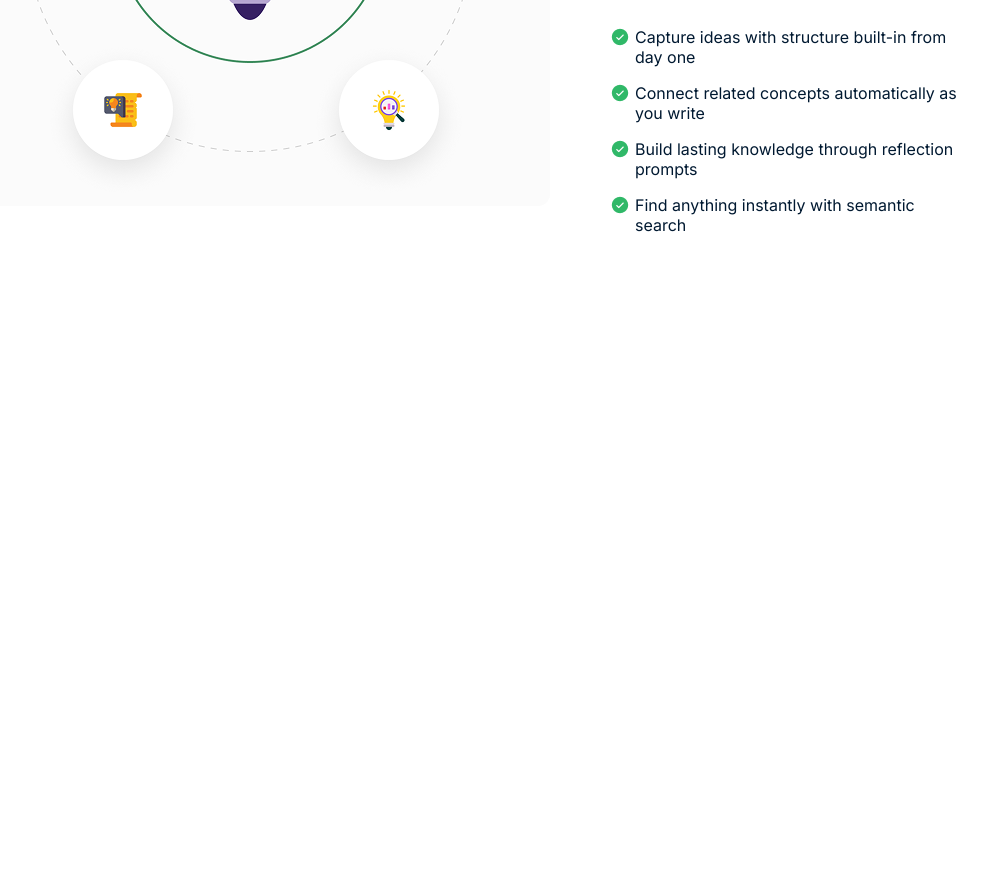
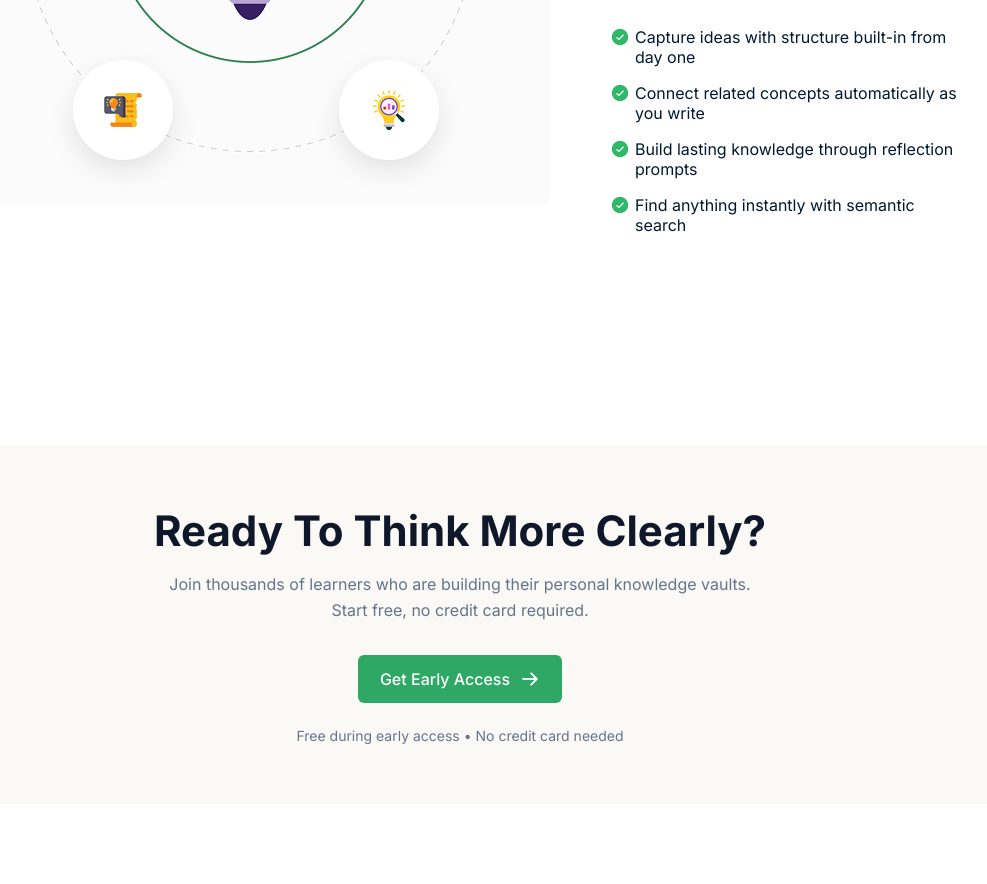
Before and after one commit to Nabil593/PH-A01-Knowledge-Vault, a plain HTML site: page index.html in a window 1280 px wide. Shown: the part 1887-2771 px from the top of the page, without its empty margins (180-1167 px from the left). Before the commit the page ends 2252 px from the top, so only its background shows below. Drawn offline with Linux system fonts and the light colour scheme; a web font is replaced by a local one.

Commit message:
challenge part done

```diff
--- a/index.html
+++ b/index.html
@@ -106,7 +106,8 @@
          <div class="second-brain-content">
             <p class="p-1">THE SOLUTION</p>
             <h1>Your second brain, structured by design.</h1>
-            <p class="p-2">Personal Knowledge Vault isn't another note-taking app.<br>It's a thinking environment where every note, link, and summary<br>becomes part of an interconnected web of understanding.</p>
+            <p class="p-2">Personal Knowledge Vault isn't another note-taking app.<br>It's a thinking environment where every note, link, and summary<br>becomes part of an interconnected web of understanding.
+            </p>
             <div class="check-list">
                 <p><img src="./assets/CheckCircle.png" alt="CheckCircle">Capture ideas with structure built-in from day one</p>
                 <p><img src="./assets/CheckCircle.png" alt="CheckCircle">Connect related concepts automatically as you write</p>
@@ -118,5 +119,21 @@
 
 
 
+    <section class="early-access-section">
+        <div class="early-access-box">
+            <!-- title -->
+            <h1>Ready To Think More Clearly?</h1>
+            <p class="subtitle">Join thousands of learners who are building their personal knowledge vaults.<br>Start free, no credit card required.
+            </p>
+
+            <!-- button -->
+            <a href="#" class="btn first">Get Early Access <img src="./assets/ArrowRight.png" alt="ArrowRight-icon"></a>
+
+            <!-- note -->
+             <p class="note">Free during early access • No credit card needed</p>
+        </div>
+    </section>
+
+
 </body>
 </html>
--- a/style.css
+++ b/style.css
@@ -260,3 +260,38 @@ main {
   height: 20px;
   flex-shrink: 0;
 }
+
+
+
+
+/* Early Access Section */
+.early-access-section {
+  padding: 80px 5%;
+  display: flex;
+  justify-content: center;
+}
+.early-access-box {
+  background: #faf9f5;
+  border-radius: 16px;
+  padding: 60px 0px;
+  width: 100%;
+  max-width: 1250px;
+  text-align: center;
+}
+.early-access-box h1 {
+  font-size: 42px;
+  font-weight: 700;
+  color: #0f172a;
+  margin-bottom: 16px;
+}
+.subtitle {
+  font-size: 16px;
+  line-height: 1.6;
+  color: #64748b;
+  margin-bottom: 32px;
+}
+.note {
+  margin-top: 24px;
+  font-size: 14px;
+  color: #64748b;
+}
```
